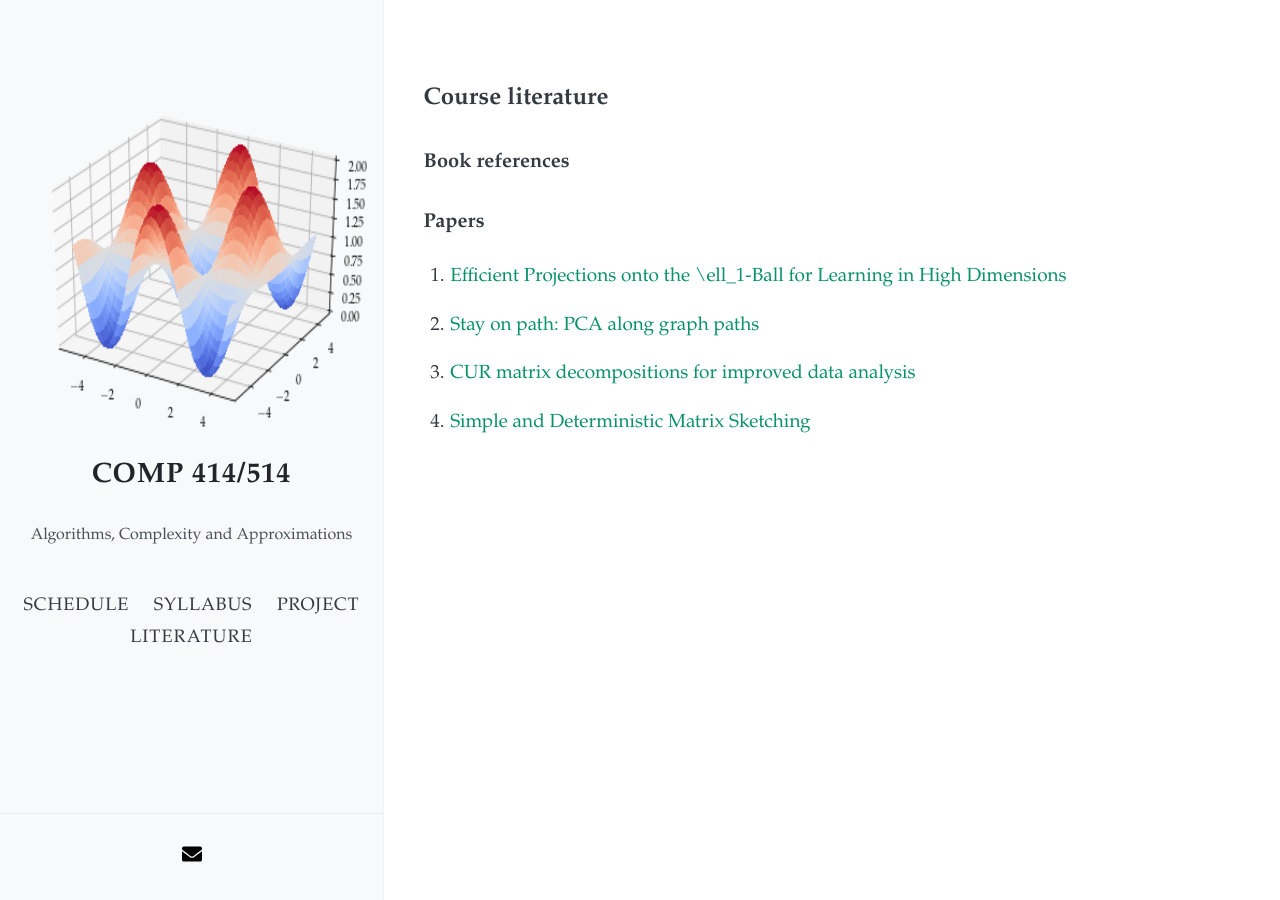
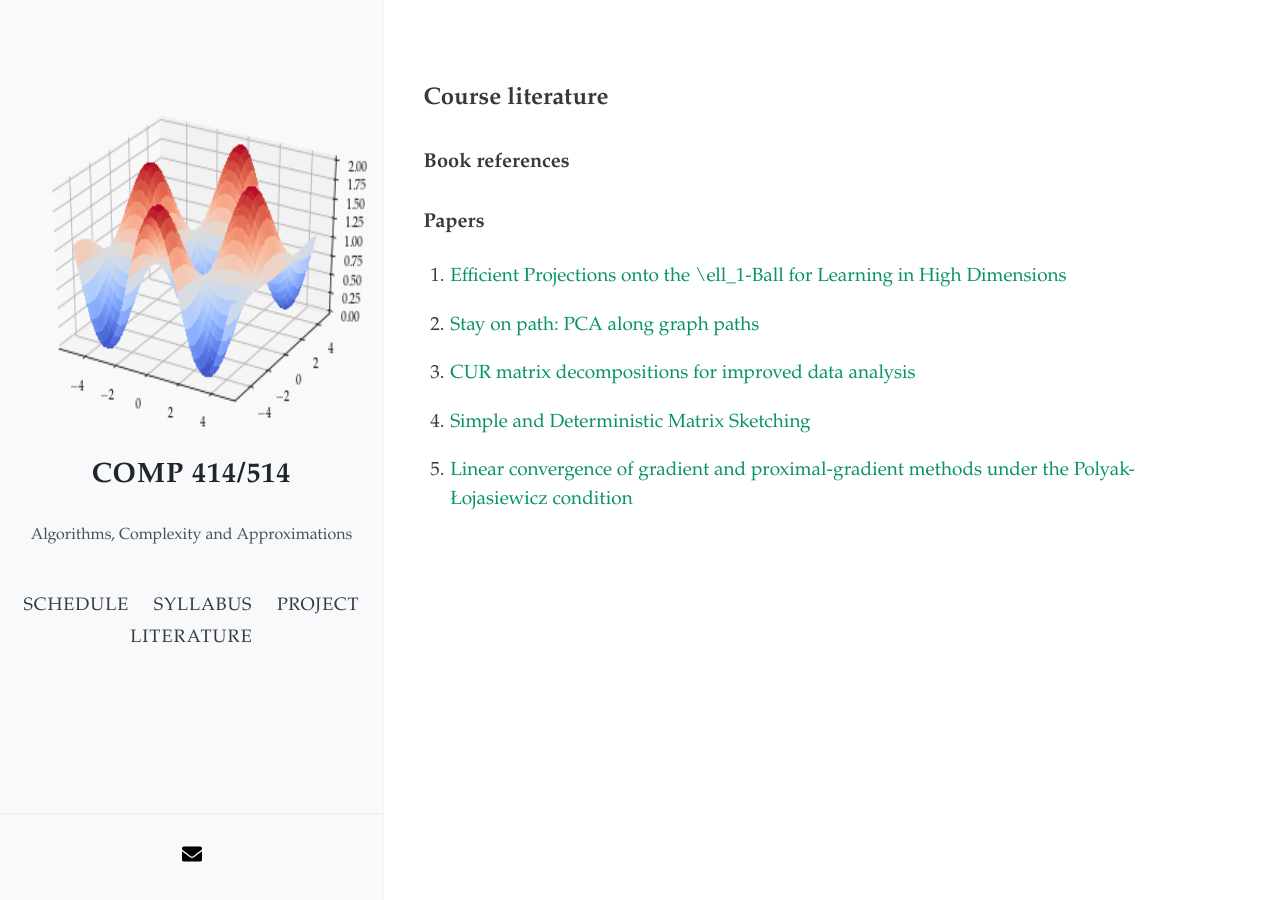
Before and after one commit to akyrillidis/comp414-514, a Jekyll site: the page built from literature.md, in a window 1280 px wide. Built offline with Jekyll 4.4.1, drawn with Linux system fonts in a browser that asks for light colours; nearby versions of some CDN libraries.

Commit message:
Update literature.md

```diff
--- a/literature.md
+++ b/literature.md
@@ -17,3 +17,5 @@ layout: default
 3. [CUR matrix decompositions for improved data analysis](http://www.pnas.org/content/106/3/697.full.pdf)
 
 4. [Simple and Deterministic Matrix Sketching](https://arxiv.org/pdf/1206.0594.pdf)
+
+5. [Linear convergence of gradient and proximal-gradient methods under the Polyak-Łojasiewicz condition](https://arxiv.org/abs/1608.04636)
```
